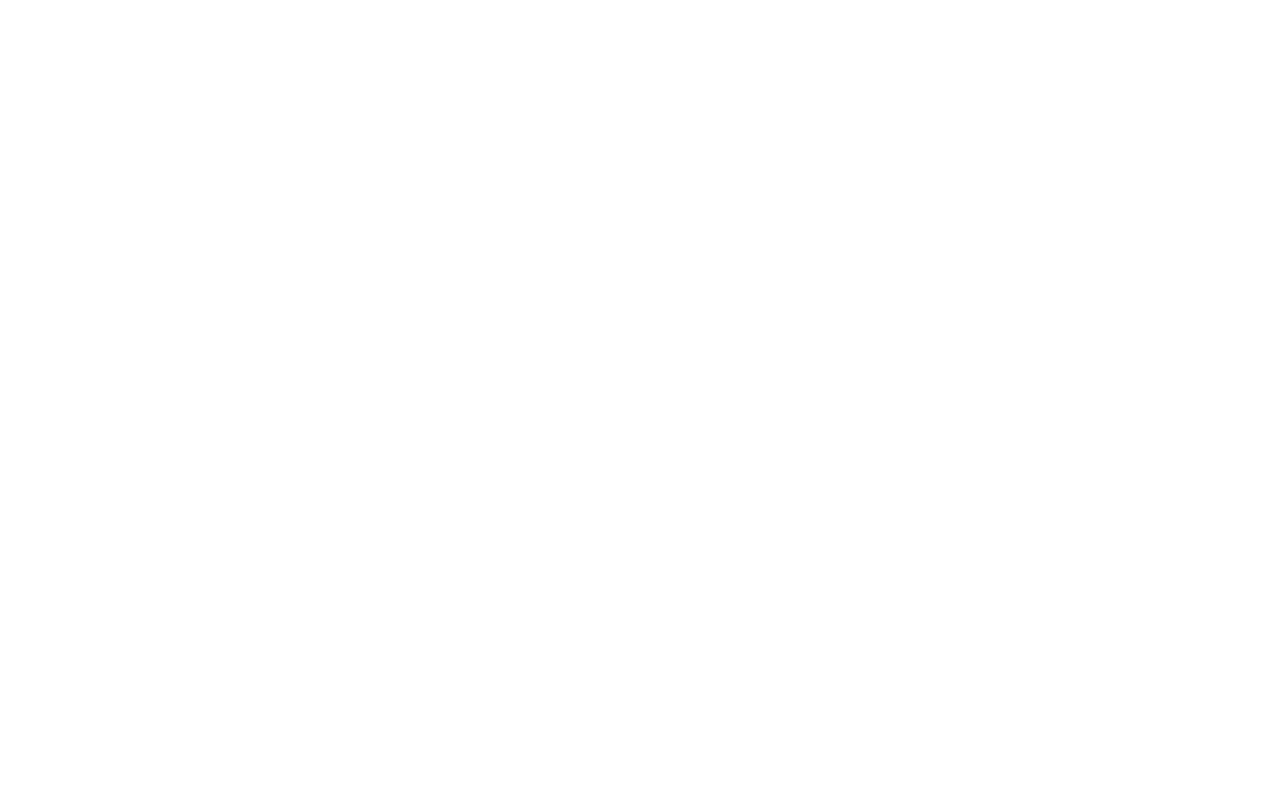
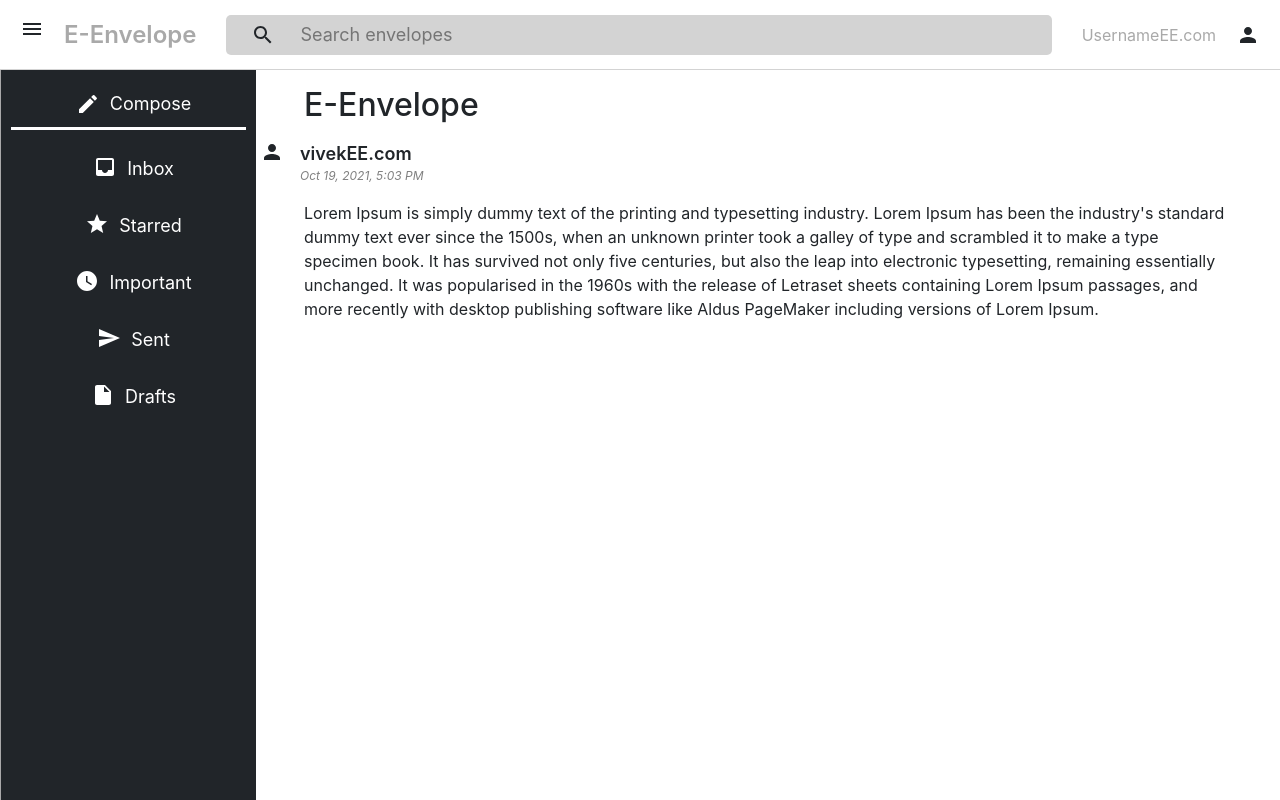
Before and after one commit to Codebugged-Research/e_envelope, a React (Create React App) app: page /email in a window 1280 px wide. Before the commit this address had no page. Built offline with nearby package versions, Linux system fonts and the light colour scheme.

Commit message:
made single email page

```diff
--- a/src/App.css
+++ b/src/App.css
@@ -6,3 +6,18 @@
 .vh-100{
   height:100vh;
 }
+
+.radius-0{
+  border-radius: 0 !important;
+}
+
+.modal-content{
+  border-radius: 0 !important;
+  border:0px !important;
+  box-shadow: 0 .5rem 1rem rgba(0,0,0,.15)!important;
+}
+
+.modal-header {
+  border:0px !important;
+
+}
--- a/src/App.js
+++ b/src/App.js
@@ -9,6 +9,7 @@
 import Header from  './components/Header'
 import InboxPage from './pages/InboxPage';
 import LoginPage from './pages/LoginPage';
+import EmailPage from './pages/EmailPage';
 import '../node_modules/bootstrap/dist/css/bootstrap.min.css';
 
 function App() {
@@ -19,6 +20,7 @@
         <Routes>
           <Route exact path="/login" element={<LoginPage/>} />
           <Route exact path="/" element={ <InboxPage/>} />
+          <Route exact path="/email" element={ <EmailPage/>} />
         </Routes>
     </Router>
     </div>
--- a/src/components/EmailItem.js
+++ b/src/components/EmailItem.js
@@ -38,7 +38,7 @@
 
 const Wrapper = styled.div`
     padding-left: 20px;
-    border-top: 1px solid lightgray;
+    border-bottom: 1px solid lightgray;
     display: grid;
     grid-template-columns: min-content min-content 120px auto min-content;
     align-items: center;
--- a/src/components/EmailView.js
+++ b/src/components/EmailView.js
@@ -36,15 +36,16 @@
     display:flex;
     flex-direction:column;
     width:80%;
-    background-color:lightgray;
+    background-color:white;
     border-left:3px solid white;
     `
 
 const TopWrapper = styled.div`
     font-size:16px;
-    margin: 10px 20px;
+    padding: 10px 20px;
+    background-color:lightgray;
 `
 
 const EmailsContainer = styled.div`
-    margin: 10px;
+margin: 0px 10px 10px 10px;
 `
--- a/src/components/Header.js
+++ b/src/components/Header.js
@@ -2,6 +2,7 @@
 import styled from 'styled-components'
 import MenuIcon from '@material-ui/icons/Menu';
 import SearchIcon from '@material-ui/icons/Search';
+import PersonIcon from '@material-ui/icons/Person';
 
 function Header() {
   return (
@@ -18,7 +19,7 @@
         </SearchWrapper>
         <UserWrapper>
             <AddressID>UsernameEE.com</AddressID>
-            <MenuIcon/>
+            <PersonIcon/>
         </UserWrapper>
     </Wrapper>
   )
--- a/src/components/SidePanel.js
+++ b/src/components/SidePanel.js
@@ -6,7 +6,7 @@
 
 function SidePanel() {
   return (
-    <Wrapper>
+    <Wrapper className='bg-dark text-white'>
         <ComposeLetter>
             <CreateIcon/>
             Compose
@@ -28,7 +28,6 @@
     display:flex;
     flex-direction:column;
     width:20%;
-    background-color:lightgray;
     border-left:1px solid darkgray;
     `
 
@@ -46,7 +45,6 @@
     }
     :hover{
         font-size:20px;
-        background-color:white;
     }
 `
 
@@ -63,12 +61,11 @@
     margin:10px 10px;
     font-size:18px;
     border-radius:0.5rem;
-    background-color:lightgray;
     padding:5px 10px;
     .MuiSvgIcon-root{
         margin:0px 10px;
     }
     :hover{
-        background-color:white;
+        // background-color:white;
     }
 `
--- /dev/null
+++ b/src/components/SingleEmail.js
@@ -0,0 +1,58 @@
+import React from 'react'
+import styled from 'styled-components'
+import Person from '@material-ui/icons/Person'
+function SingleEmail() {
+  return (
+    <>
+    <Wrapper className='d-flex flex-column'>
+        <Subject className='mx-5 my-3'>E-Envelope</Subject>
+        <ImageAddressWrapper className='d-flex flex-row mx-1'>
+        <Person/>
+        <AddressTimeWrapper className='d-flex flex-column mx-3'>
+            <AddressID>vivekEE.com</AddressID>
+            <DateTime>Oct 19, 2021, 5:03 PM</DateTime>
+        </AddressTimeWrapper>
+        </ImageAddressWrapper>
+        <MessegeWrapper className="d-flex flex-column mx-5 my-3">
+            <Messege>Lorem Ipsum is simply dummy text of the printing and typesetting industry. Lorem Ipsum has been the industry's standard dummy text ever since the 1500s, when an unknown printer took a galley of type and scrambled it to make a type specimen book. It has survived not only five centuries, but also the leap into electronic typesetting, remaining essentially unchanged. It was popularised in the 1960s with the release of Letraset sheets containing Lorem Ipsum passages, and more recently with desktop publishing software like Aldus PageMaker including versions of Lorem Ipsum.</Messege>
+        <AttachmentWrapper></AttachmentWrapper>
+        </MessegeWrapper>
+    </Wrapper>
+    </>
+  )
+}
+
+export default SingleEmail
+
+const Wrapper = styled.div`
+    height:  calc( 100vh - 70px );
+    width:80%;
+    background-color:white;
+    align-content: center;
+    justify-content: flex-start;
+    align-items: flex-start;
+    `
+
+const Subject = styled.h2`
+// padding: 15px 30px;
+`
+const ImageAddressWrapper = styled.div``
+
+const AddressTimeWrapper = styled.div``
+
+const AddressID = styled.div`
+font-size:18px;
+font-weight:600;`
+
+const DateTime = styled.i`
+font-size:12px;
+color:gray;`
+
+const MessegeWrapper = styled.div``
+
+const Messege = styled.p`
+    text-align:left;
+`
+
+
+const AttachmentWrapper = styled.div``
--- /dev/null
+++ b/src/pages/EmailPage.js
@@ -0,0 +1,23 @@
+import React from 'react'
+import styled from 'styled-components';
+import SidePanel from '../components/SidePanel';
+import Header from '../components/Header';
+import SingleEmail from '../components/SingleEmail';
+
+function InboxPage() {
+  return (
+  <>
+    <Header/>
+    <Wrapper>
+        <SidePanel/>
+        <SingleEmail/>
+    </Wrapper>
+    </>
+  )
+}
+
+export default InboxPage
+
+const Wrapper = styled.div`
+display:flex;
+flex-direction:row;`
--- a/src/pages/LoginPage.js
+++ b/src/pages/LoginPage.js
@@ -1,14 +1,14 @@
 import {React,useState} from 'react'
 import styled from 'styled-components'
 import { Modal, Container, Row, Button } from 'react-bootstrap'
-
+import SignUpImage from './signup.jpeg'
 
 function LoginPage() {
     const [lgShow, setLgShow] = useState(false);
 
 
   return (
-        <Row className=' col-12 vh-100'>
+        <Wrapper className='row col-12 vh-100'>
             <div className='col-4 d-flex flex-column justify-content-center shadow'>
             <form className='container text-center mx-1 px-5'>
             <h1 className='text-dark text-start'>Sign In</h1>
@@ -27,15 +27,17 @@
                 </a>
             </form>
             <Modal
-            className='vh-100 '
+            className='vh-100'
           size="lg"
           show={lgShow}
           onHide={() => setLgShow(false)}
           aria-labelledby="example-modal-sizes-title-lg"
         >
 
-            <Row className='col-12 '>
-                <div className='col-5 shadow '></div>
+            <Row className='col-12 radius-0'>
+                <div className='col-5 shadow '>
+                    <img src={SignUpImage} className="img-fluid w-100 d-block"/>
+                </div>
 
           <div className='col-7'>
                  <Modal.Header closeButton>
@@ -72,8 +74,19 @@
                             <input placeholder='******' type='password' className='form-control' name="repeatPassword"/>
                         </div>
                     </div>
-                    <div className='d-flex flex-row justify-content-between align-items-center my-3'>
-                      {/* checkboxes */}
+                    <div className='d-flex flex-column justify-content-center align-items-start my-3 mx-2'>
+                                            <div class="form-check">
+                        <input class="form-check-input" type="checkbox" value="" id="showPassword"/>
+                        <label class="form-check-label" for="showPassword">
+                            Show Password
+                        </label>
+                        </div>
+                        <div class="form-check">
+                        <input class="form-check-input" type="checkbox" value="" id="loggedIn"  />
+                        <label class="form-check-label" for="loggedIn">
+                            Keep me logged in
+                        </label>
+                        </div>
                     </div>
                     <div className='d-flex flex-row justify-content-start align-items-center my-3'>
                     <Button className='btn-danger mx-3'>Sign Up</Button>
@@ -91,8 +104,11 @@
                     <h1>Logo Here</h1>
 
             </div>
-        </Row>
+        </Wrapper>
     )
 }
 
 export default LoginPage
+
+const Wrapper = styled.div`
+`
```
Also changed, not shown: src/pages/signup.jpeg (added).
